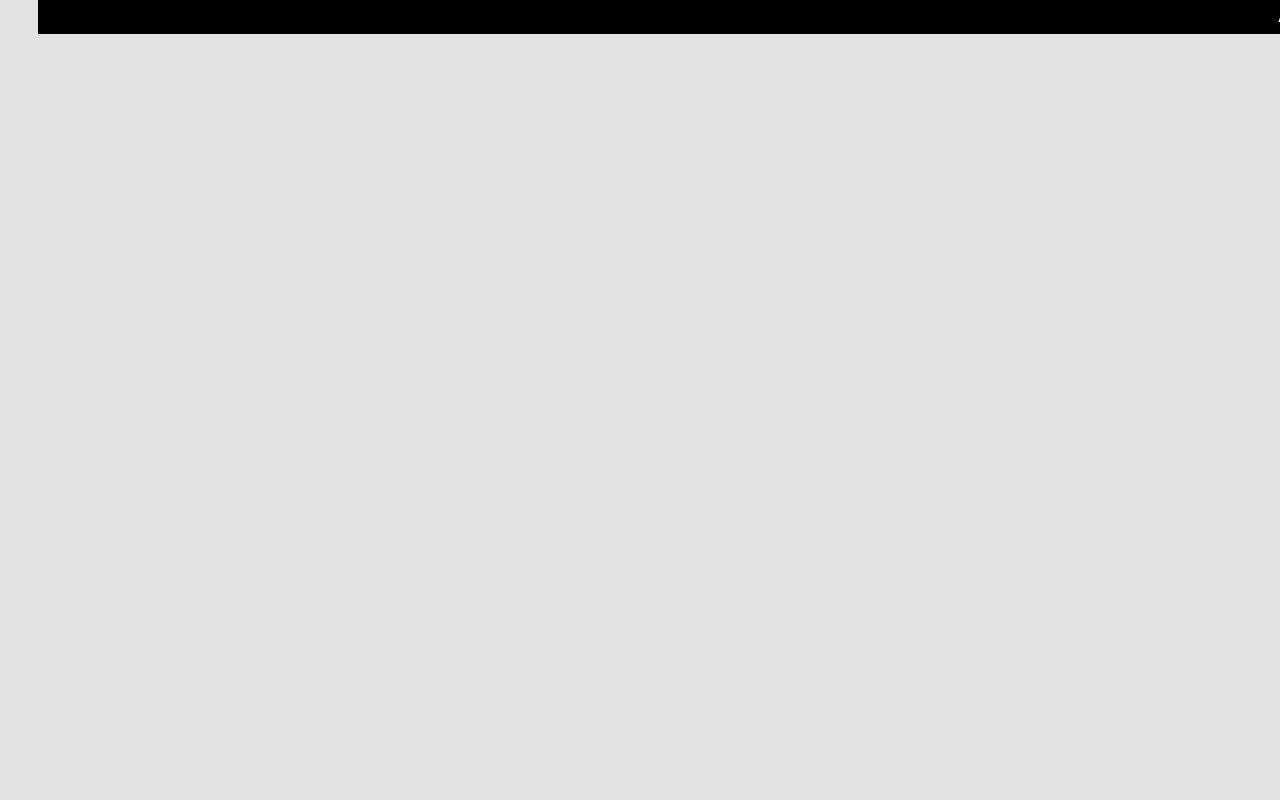
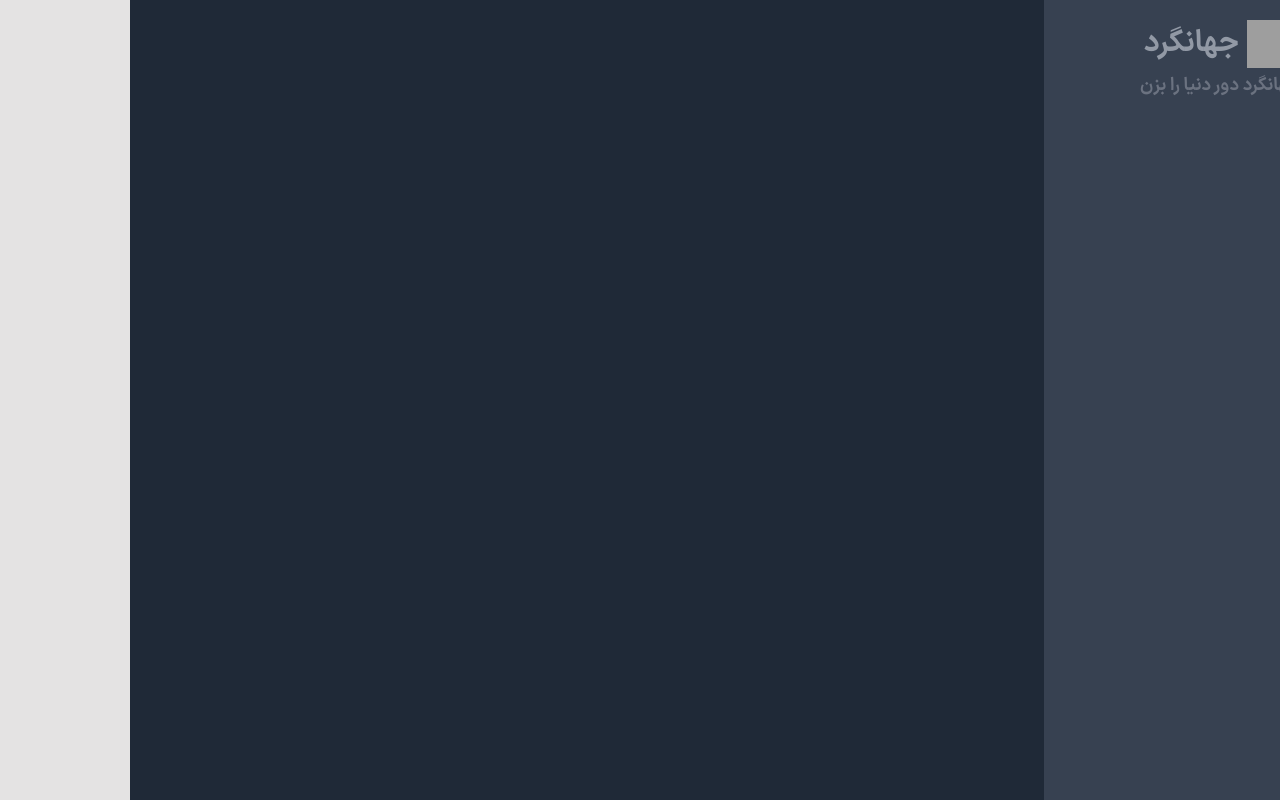
Before and after one commit to omid-bakeri/Jahangard, a React (Vite) app: page /Apps in a window 1280 px wide. Built offline with nearby package versions, Linux system fonts and the light colour scheme; grey boxes are pictures that could not be loaded.

Commit message:
file updated

```diff
--- a/src/Pages/Apps.jsx
+++ b/src/Pages/Apps.jsx
@@ -1,5 +1,26 @@
+import Logo from "../Components/Footer/LogoFooter";
 function App() {
-  return <div className="text-white w-full  bg-black">App</div>;
+  return (
+    <div
+      className="text-white
+     w-full bg-gray-700 h-screen"
+    >
+      <div className="grid grid-cols-7 h-screen">
+        <div className="bg-gray-700 col-span-2 p-4">
+          <div className="w-full  flex-col flex justify-center items-center mx-auto">
+            <Logo />
+            <div
+              className="text-lg
+            select-none text-gray-500"
+            >
+              با جهانگرد دور دنیا را بزن
+            </div>
+          </div>
+        </div>
+        <div className="bg-gray-800 col-span-5 p-4"></div>
+      </div>
+    </div>
+  );
 }
 
 export default App;
```
